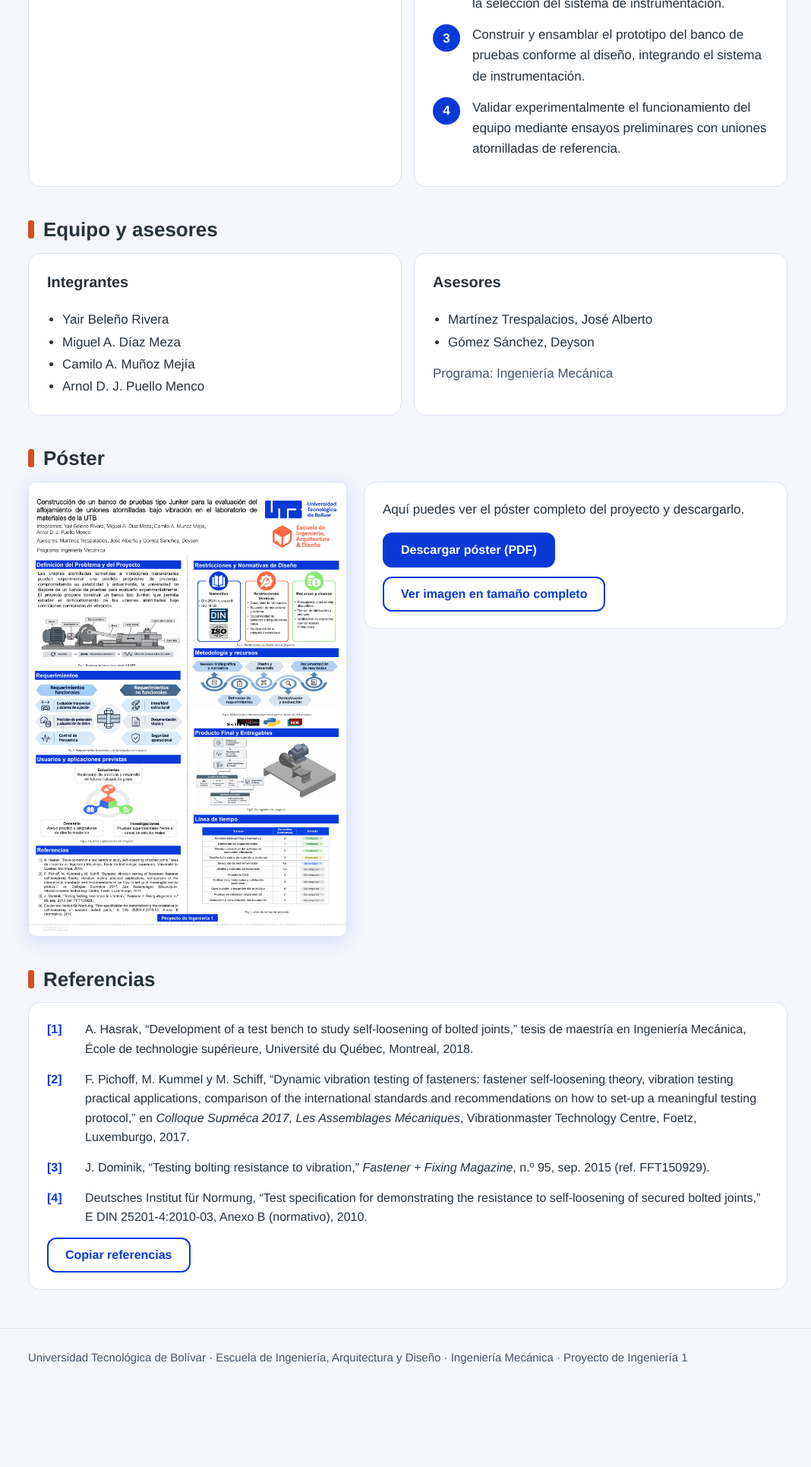
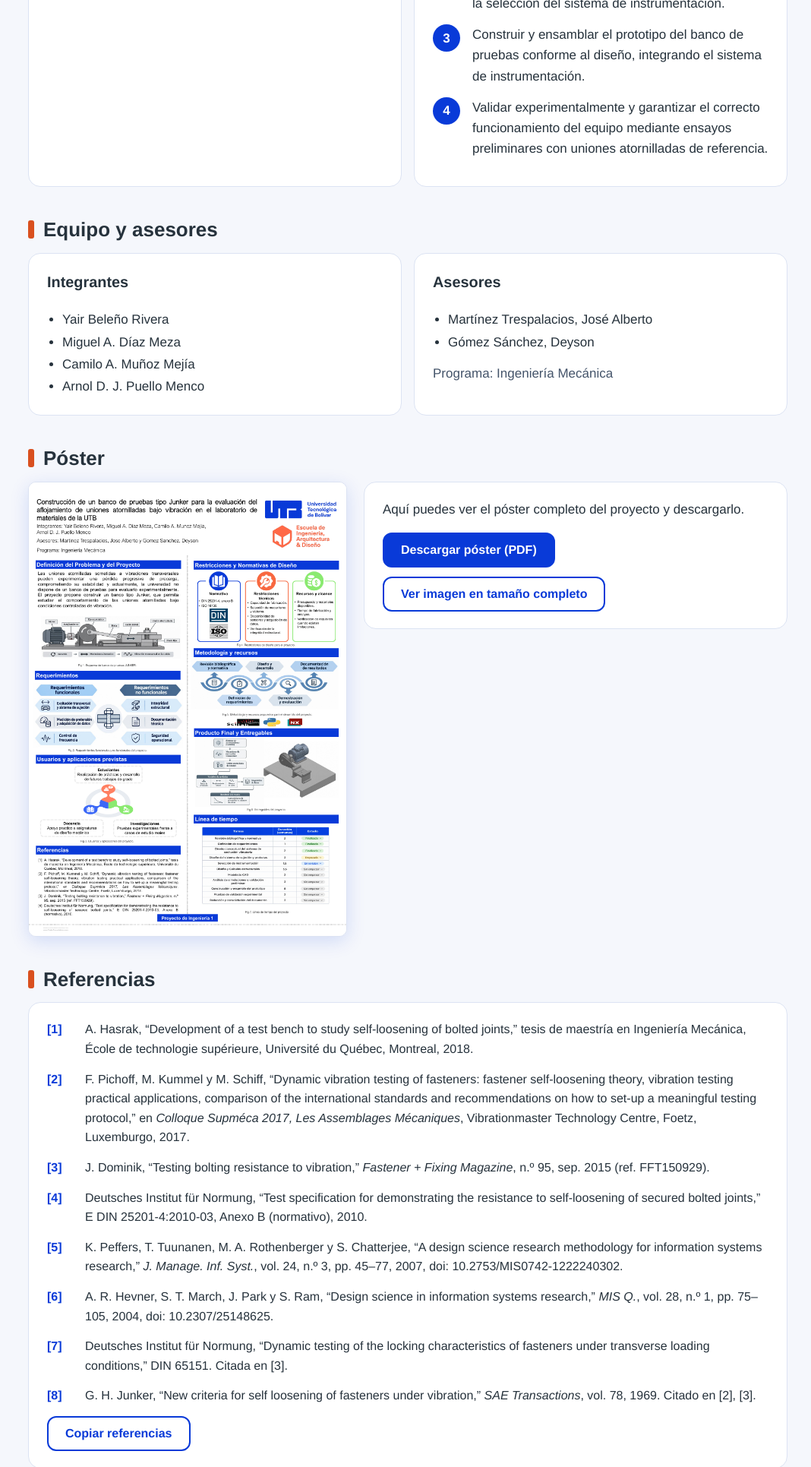
Before and after one commit to camunoz0804/Junker, a plain HTML site: page index.html in a window 1280 px wide. Shown: the part 1420-3351 px from the top of the page at 76% size, without its empty margins (103-1171 px from the left). Before the commit the page ends 3259 px from the top, so only its background shows below. Drawn offline with Linux system fonts and the light colour scheme.

Commit message:
Refine validation statement and add references

```diff
--- a/index.html
+++ b/index.html
@@ -107,7 +107,8 @@ footer{margin-top:44px;padding:26px 0 40px;border-top:1px solid var(--line);colo
           <li>Establecer los requerimientos funcionales y técnicos del banco de pruebas tomando como referencias la DIN 25201-4, anexo B, la ISO 16130 y las capacidades del laboratorio.</li>
           <li>Diseñar el banco de pruebas, incluyendo el sistema mecánico de excitación vibratoria transversal, el sistema de sujeción de las probetas atornilladas y la selección del sistema de instrumentación.</li>
           <li>Construir y ensamblar el prototipo del banco de pruebas conforme al diseño, integrando el sistema de instrumentación.</li>
-          <li>Validar experimentalmente el funcionamiento del equipo mediante ensayos preliminares con uniones atornilladas de referencia.</li>
+          <li>Validar experimentalmente y garantizar el correcto funcionamiento del equipo mediante
+ensayos preliminares con uniones atornilladas de referencia.</li>
         </ol>
       </div>
     </div>
@@ -160,6 +161,10 @@ footer{margin-top:44px;padding:26px 0 40px;border-top:1px solid var(--line);colo
         <li><span class="n">[2]</span><span>F. Pichoff, M. Kummel y M. Schiff, “Dynamic vibration testing of fasteners: fastener self-loosening theory, vibration testing practical applications, comparison of the international standards and recommendations on how to set-up a meaningful testing protocol,” en <em>Colloque Supméca 2017, Les Assemblages Mécaniques</em>, Vibrationmaster Technology Centre, Foetz, Luxemburgo, 2017.</span></li>
         <li><span class="n">[3]</span><span>J. Dominik, “Testing bolting resistance to vibration,” <em>Fastener + Fixing Magazine</em>, n.º 95, sep. 2015 (ref. FFT150929).</span></li>
         <li><span class="n">[4]</span><span>Deutsches Institut für Normung, “Test specification for demonstrating the resistance to self-loosening of secured bolted joints,” E DIN 25201-4:2010-03, Anexo B (normativo), 2010.</span></li>
+        <li><span class="n">[5]</span><span>K. Peffers, T. Tuunanen, M. A. Rothenberger y S. Chatterjee, “A design science research methodology for information systems research,” <em>J. Manage. Inf. Syst.</em>, vol. 24, n.º 3, pp. 45–77, 2007, doi: 10.2753/MIS0742-1222240302.</span></li>
+        <li><span class="n">[6]</span><span>A. R. Hevner, S. T. March, J. Park y S. Ram, “Design science in information systems research,” <em>MIS Q.</em>, vol. 28, n.º 1, pp. 75–105, 2004, doi: 10.2307/25148625.</span></li>
+        <li><span class="n">[7]</span><span>Deutsches Institut für Normung, “Dynamic testing of the locking characteristics of fasteners under transverse loading conditions,” DIN 65151. Citada en [3].</span></li>
+        <li><span class="n">[8]</span><span>G. H. Junker, “New criteria for self loosening of fasteners under vibration,” <em>SAE Transactions</em>, vol. 78, 1969. Citado en [2], [3].</span></li>
       </ol>
       <div class="btns" style="margin-top:6px">
         <button class="btn ghost" type="button" id="copiar">Copiar referencias</button><span id="estado" role="status" aria-live="polite"></span>
```
